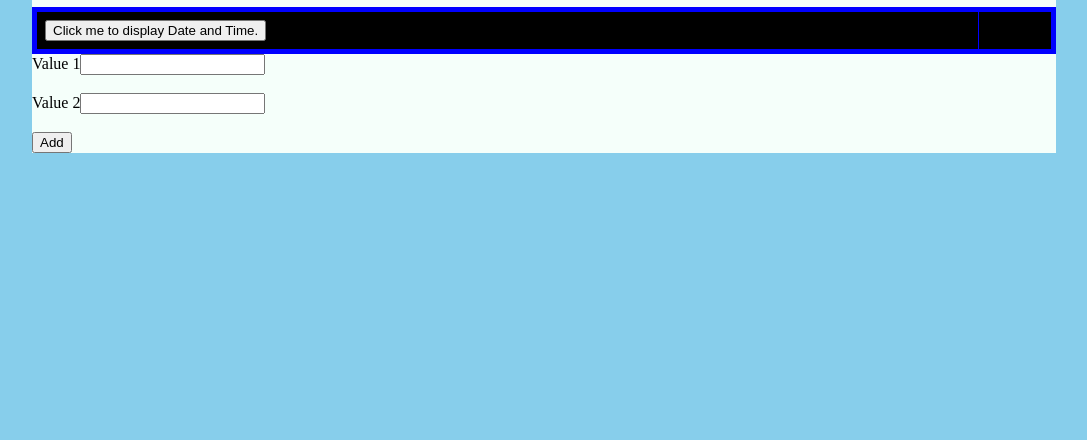
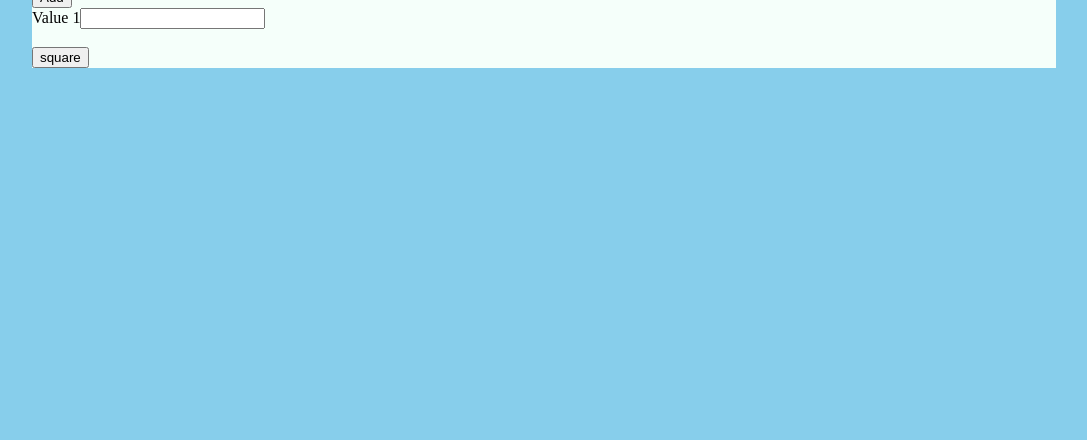
Before and after one commit to fahimmulla/QAWEEK6_JAVASCRIPT, a plain HTML site: page index.html in a window 1280 px wide. Shown: the part 360-800 px from the top of the page, without its empty margins (96-1183 px from the left). Drawn offline with Linux system fonts and the light colour scheme.

Commit message:
new commit

```diff
--- a/calscript.js
+++ b/calscript.js
@@ -1,8 +1,14 @@
 
 function add() {
-    var n1 = parseFloat(document.getElementById('n1').value);
-    var n2 = parseFloat(document.getElementById('n2').value);
+    var value1 = parseFloat(document.getElementById('n1').value);
+    var value2 = parseFloat(document.getElementById('n2').value);
     var result = n1 + n2;
     alert(result);
 
 }
+
+function square() {
+    var value1 = parseFloat(document.getElementById('n3').value);
+    var results = n3 * n3;
+    alert(results);
+}
--- a/index.html
+++ b/index.html
@@ -7,8 +7,8 @@
     <!--<script>window.alert("Welcome to my Website");</script>-->
     <script src="calscript.js"></script>
 </head>
-<br>
 
+<body>
 </div>
 <div class="mainContent">
     <div class="navigation">
@@ -53,90 +53,24 @@
     </div>
 </form>
 
-<!--<h2> Variable example </h2>-->
-
-<!--<p> Using x, y, and z are variable </p>-->
-
-<!--<p id = "Mytest" ></p>-->
-
-<!--<script>-->
-<!--var x = 5;-->
-<!--var y = 6;-->
-<!--var z = x + y;-->
-<!--document.getElementById("Mytest").innerHTML = "The value of z is: " + z;-->
-
-
-<!--</script>-->
-
-<!--<script>window.alert("The value of z :" + z);</script>-->
-
-
-<!--</br>-->
-
-<!--<center>-->
-
-<!--<script async src="//pagead2.googlesyndication.com/pagead/js/adsbygoogle.js"></script>-->
-<!--&lt;!&ndash; kolkotob728 x 90 &ndash;&gt;-->
-<!--<ins class="adsbygoogle"-->
-<!--style="display:inline-block;width:728px;height:90px"-->
-<!--data-ad-client="ca-pub-9935930967042478"-->
-<!--data-ad-slot="4766287949"></ins>-->
-<!--<script>-->
-<!--(adsbygoogle = window.adsbygoogle || []).push({});-->
-<!--</script>-->
-<!--</center>-->
-
-<!--</br>-->
-
-
-<!--<script type="text/javascript" src="//s7.addthis.com/js/300/addthis_widget.js#pubid=ra-525dedf75e6f370e"></script>-->
-<!--<script type="text/javascript"> var addthis_product = 'blg-1.0'; addthis.layers({ 'theme' : 'dark',-->
-<!--'share' : { 'position' :-->
-<!--'right',-->
-<!--'numPreferredServices' : 6-->
-<!--}, 'follow' : {-->
-<!--} }); </script>-->
-
-<!--<canvas></canvas>-->
-
-<!--</body>-->
-</br>
-</br>
-
-<h1> Data and time </h1>
-<table border="5" bordercolor="blue" align="left">
-    <tr>
-        <th>
-            <button type="button" class="center" align="center" border="5" bordercolor="blue" align="center"
-                    onclick="document.getElementById('demo').innerHTML = Date()">
-                Click me to display Date and Time.
-            </button>
-        </th>
-        <th><p id="demo"></p></th>
-
-    </tr>
-    <tbody>
-    </tbody>
-</table>
-
-<!--<div style="visibility:hidden">-->
-<!--<audio autoplay loop>-->
-<!--<source src="audio/0237067387.mp3">-->
-<!--</audio>-->
-<!--</div>-->
 
 
 </br>
 </br>
 
 <form name="codingexcercise2" method="get">
-    Value 1<input type="text" id="number1"> <br> <br>
-    Value 2<input type="text" id="number2"> <br> <br>
+    Value 1<input type="text" id="n1"> <br> <br>
+    Value 2<input type="text" id="n2"> <br> <br>
     <input type="button" onclick="add()" value="Add">
 
 </form>
 
+<form name="codingexcercise2a" method="get">
+    Value 1<input type="text" id="n3"> <br> <br>
+    <input type="button" onclick="square()" value="square">
 
+
+</form>
 </body>
 
 </html>
```
